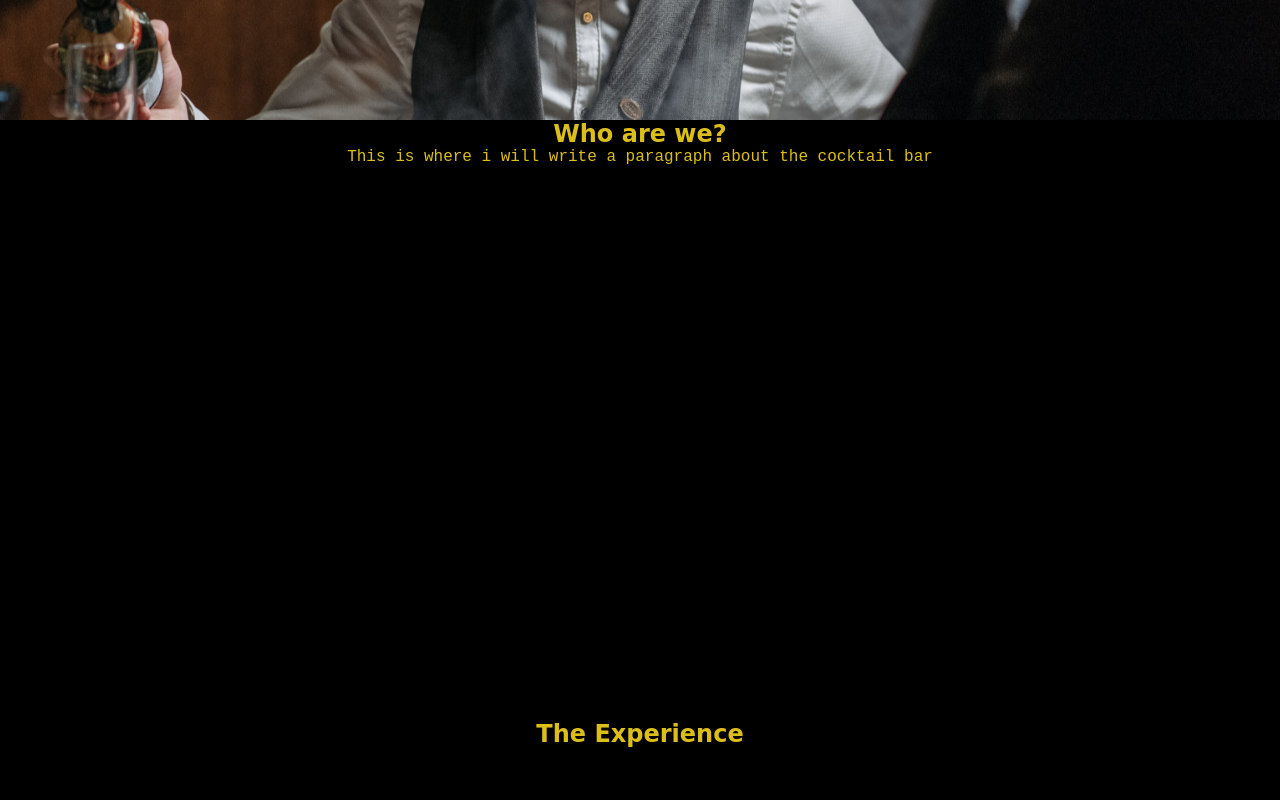
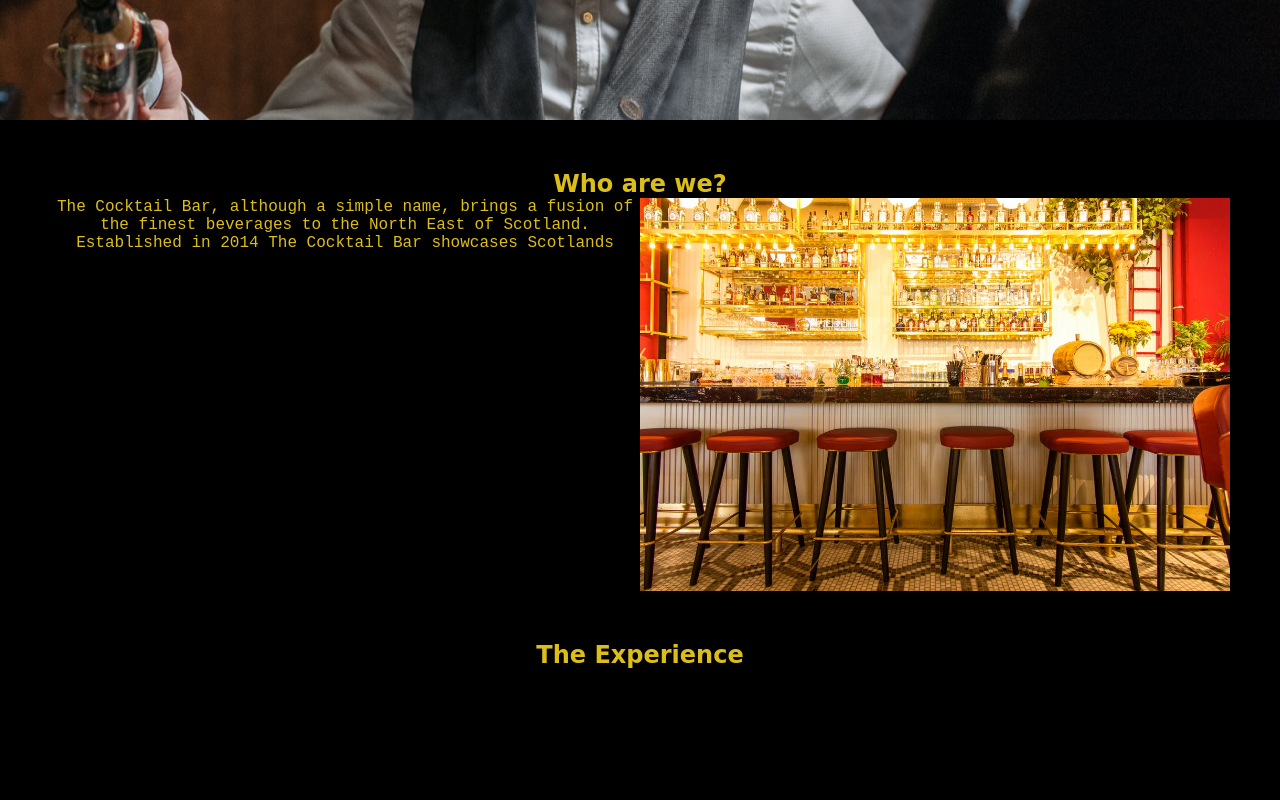
Before and after one commit to jkingportfolio/portfolio-project-1-archived, a plain HTML site: page index.html in a window 1280 px wide. Shown: the part 560-1360 px from the top of the page. Drawn offline with Linux system fonts and the light colour scheme; a web font is replaced by a local one.

Commit message:
added basic elements for the who are we section

```diff
--- a/assets/css/styles.css
+++ b/assets/css/styles.css
@@ -122,31 +122,52 @@ a:hover {
 /* who are we */
 
 #who-are-we {
+    height: auto;
+    width: 100%;
+    margin: auto;
+    text-align: center;
+    box-sizing: border-box;
+    padding: 50px;
+}
+
+#waw-text {
+    display: inline;
+    float: left;
+    clear: both;
+    overflow: auto;
+    width: 50%;
+}
+
+#waw-image {
+    float: right;
+    display: inline;
+    height: auto;
+    width: 50%;
+    object-fit: contain;
+}
+
+/* the experience */
+
+#the-experience {
+    clear: both;
     height: 600px;
     width: 100%;
     margin: auto;
     text-align: center;
     box-sizing: border-box;
+    padding: 50px;
 }
 
-/* the experience */
+/* come visit us */
 
-#the-experience {
+#visit-us {
+    clear: both;
     height: 600px;
     width: 100%;
     margin: auto;
     text-align: center;
     box-sizing: border-box;
-}
-
-/* come visit us */
-
-#visit-us {
-    height: 600px;
-    width: 100%;
-    margin: auto;
-    text-align: center;
-    box-sizing: border-box;
+    padding: 50px;
 }
 
 
@@ -155,7 +176,7 @@ a:hover {
 footer {
     height: 150px;
     text-align: center;
-    padding: 20px
+    top: 50;
 }
 
 #footer-left {
@@ -180,4 +201,7 @@ footer {
     list-style-type: none;
     font-size: 250%;
     padding: 10%;
+    font-family: 'Ms Madi', cursive;
+    font-weight: 300;
+    color: rgb(220, 190, 25);
 }
--- a/index.html
+++ b/index.html
@@ -54,8 +54,14 @@
             </div>
         </section>
         <section id="who-are-we">
+            <div>
             <h2>Who are we?</h2>
-            <p>This is where i will write a paragraph about the cocktail bar</p>
+            <p id="waw-text">The Cocktail Bar, although a simple name, brings a fusion of the finest beverages to the North East of Scotland.
+                Established in 2014 The Cocktail Bar showcases Scotlands  </p>
+            </div>
+            <div>
+            <img id="waw-image" src="assets/images/pexels-photo-751046.jpeg">
+            </div>
         </section>
         <section id="the-experience">
             <h2>The Experience</h2>
```
